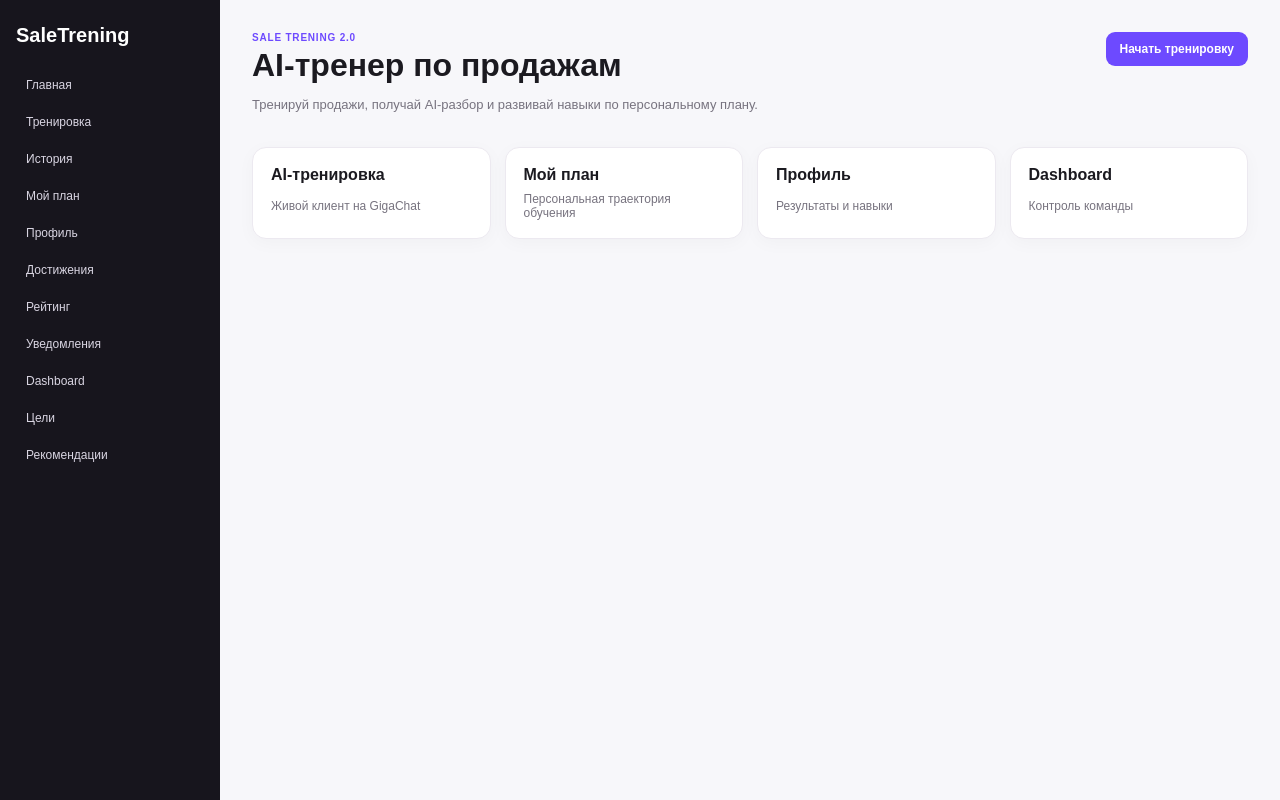
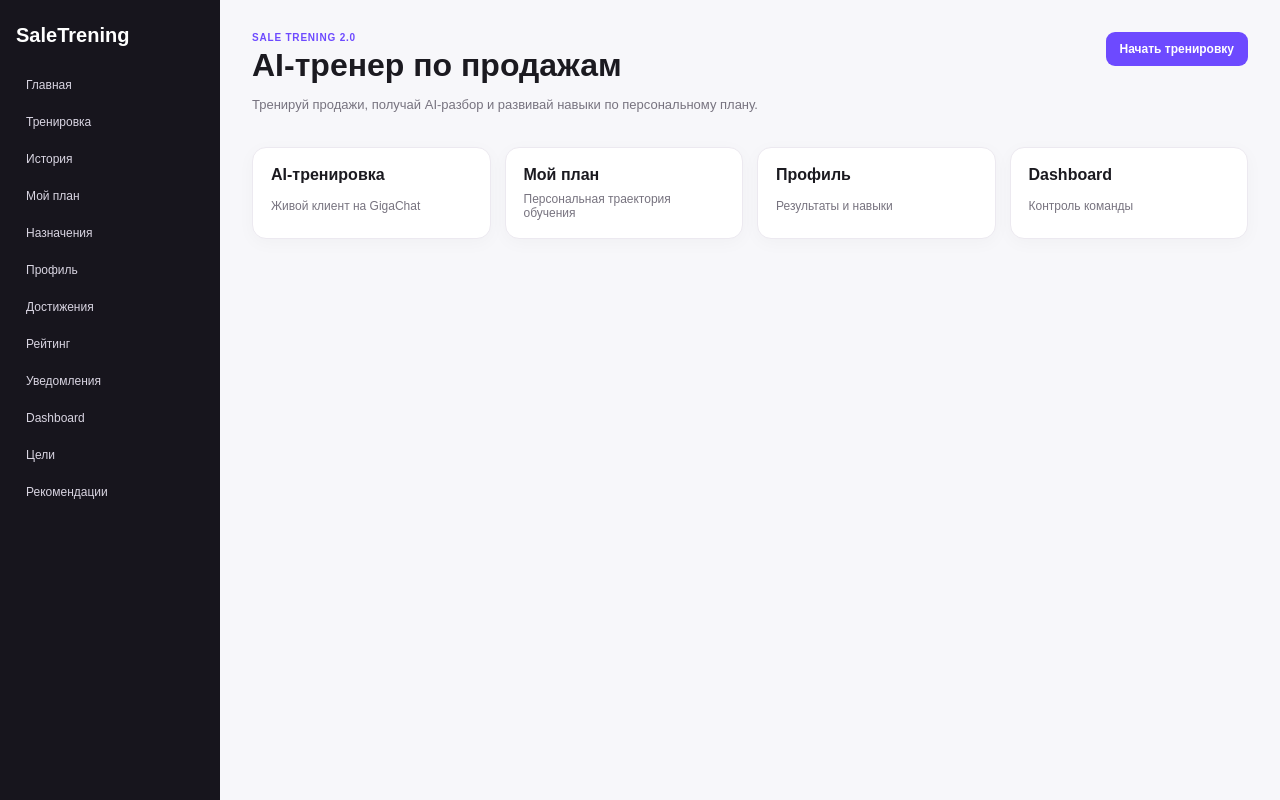
Before and after one commit to Dmitrii-exp/SaleTrening2, a Next.js app: page / in a window 1280 px wide. Built offline with nearby package versions, Linux system fonts and the light colour scheme.

Commit message:
Add assignments navigation

```diff
--- a/app/layout.tsx
+++ b/app/layout.tsx
@@ -12,6 +12,7 @@ export default function RootLayout({ children }: { children: React.ReactNode })
             <Link href="/training/realtime">Тренировка</Link>
             <Link href="/training/history">История</Link>
             <Link href="/training/plan">Мой план</Link>
+            <Link href="/assignments">Назначения</Link>
             <Link href="/profile">Профиль</Link>
             <Link href="/achievements">Достижения</Link>
             <Link href="/leaderboard">Рейтинг</Link>
```
